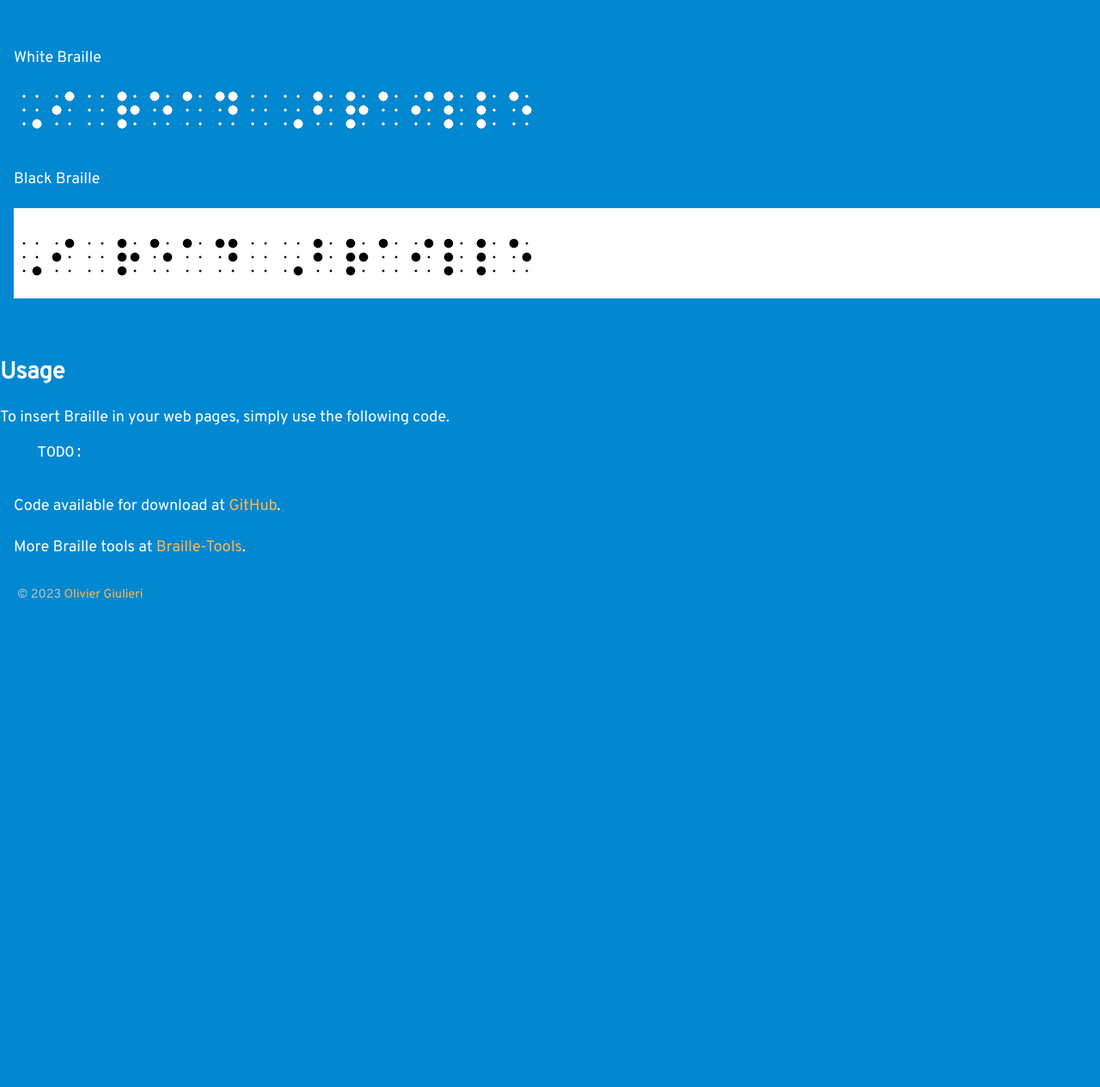
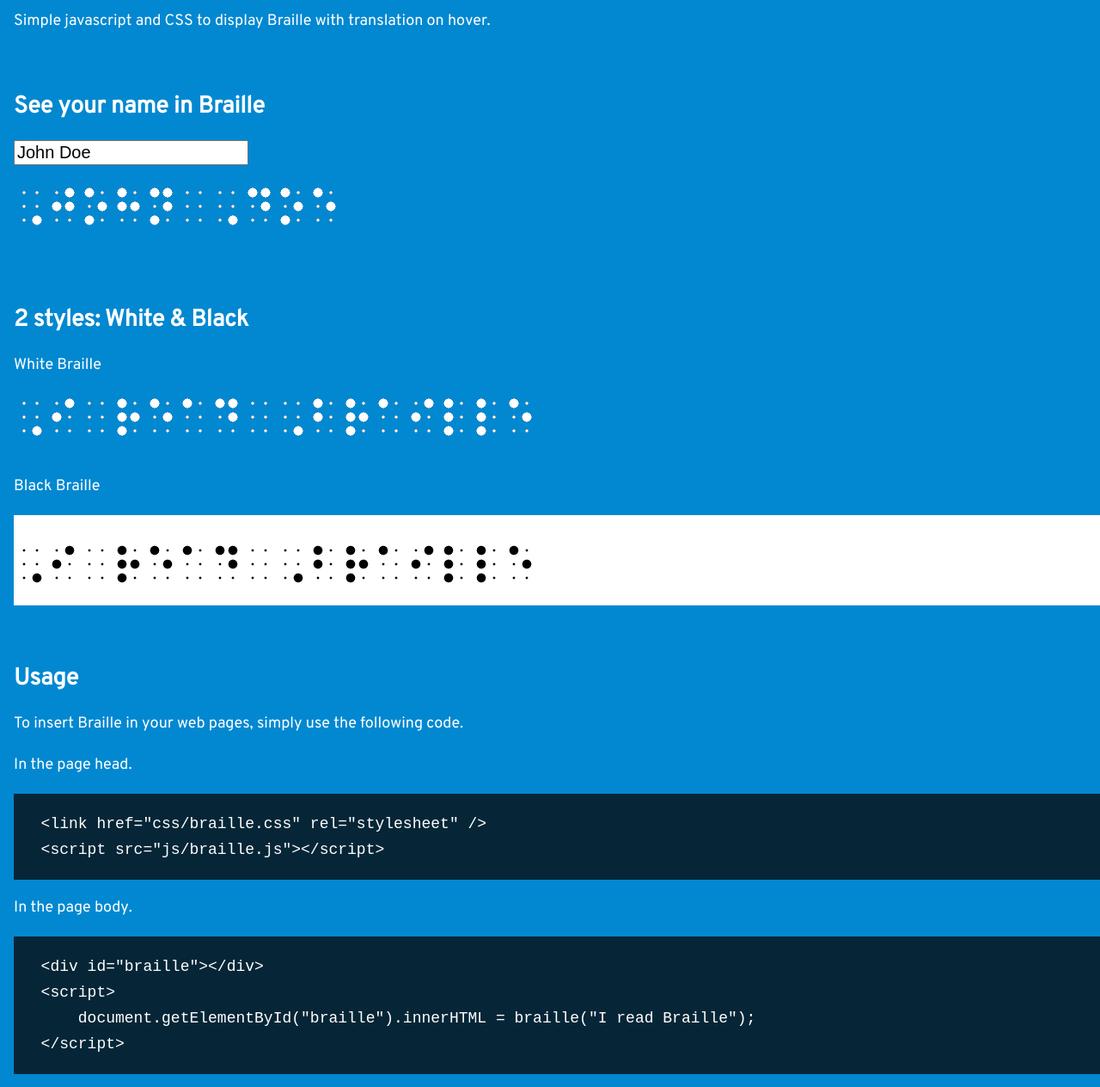
Before and after one commit to evoluteur/braille-text, a website: page index.html in a window 1280 px wide. Shown: the part 100-1364 px from the top of the page at 86% size. Before the commit the page ends 811 px from the top, so only its background shows below. Drawn offline with Linux system fonts and the light colour scheme.

Commit message:
Added "See your name inn Braille" + Cleanups.

```diff
--- a/css/demo.css
+++ b/css/demo.css
@@ -48,10 +48,12 @@ footer {
 section {
   position: relative;
   border-left: solid 6px transparent;
-  padding-left: 10px;
+  padding: 20px 0 10px 10px;
   line-height: 30px;
 }
-
+h1 {
+  font-size: 2em;
+}
 @media only screen and (max-width: 750px) {
   body {
     font-size: 15pt;
@@ -71,3 +73,12 @@ section {
   background: white;
   padding: 30px 0 0 0;
 }
+
+pre {
+  background-color: #062637;
+  color: white;
+  padding: 20px 10px;
+}
+input {
+  font-size: 20px;
+}
--- a/index.html
+++ b/index.html
@@ -23,7 +23,14 @@
     <link href="css/demo.css" rel="stylesheet" />
     <link href="css/braille.css" rel="stylesheet" />
     <script src="js/braille.js"></script>
-
+    <script>
+      const brName = (v) => {
+        document.getElementById("braille-name").innerHTML = braille(v);
+      };
+      const setup = () => {
+        brName("John Doe");
+      };
+    </script>
     <meta
       name="keywords"
       content="braille, display, animation, javascript, css"
@@ -34,47 +41,65 @@
     />
   </head>
 
-  <body>
+  <body onload="setup()">
     <section>
       <h1>Braille-Text</h1>
       <p>
-        Simple javascript and CSS to display Braille with translation hover
-        effect (for sighted people).<br /><br />
+        Simple javascript and CSS to display Braille with translation on hover.
       </p>
+    </section>
+
+    <section>
+      <h2>See your name in Braille</h2>
+      <p><input value="John Doe" onKeyUp="javascript:brName(this.value)" /></p>
+      <p id="braille-name"></p>
+    </section>
+
+    <section>
+      <h2>2 styles: White & Black</h2>
       <p>White Braille</p>
-      <div id="braille"></div>
+      <p id="braille"></p>
 
       <p>Black Braille</p>
-      <div id="braille2" class="black-br"></div>
-    </section>
+      <p id="braille2" class="black-br"></p>
       <script>
         const brMsg = braille("I read Braille");
         document.getElementById("braille").innerHTML = brMsg;
         document.getElementById("braille2").innerHTML = brMsg;
       </script>
-    <br />
-    <br />
+    </section>
+
+    <section>
       <h2>Usage</h2>
       <p>To insert Braille in your web pages, simply use the following code.</p>
+      <p>In the page head.</p>
       <pre>
-    TODO:
+  &lt;link href="css/braille.css" rel="stylesheet" />
+  &lt;script src="js/braille.js">&lt;/script>
 </pre
       >
-
-    <section>
+      <p>In the page body.</p>
+      <pre>
+  &lt;div id="braille">&lt;/div>
+  &lt;script>
+      document.getElementById("braille").innerHTML = braille("I read Braille");
+  &lt;/script>
+</pre
+      >
       <p>
         Code available for download at
         <a href="https://github.com/evoluteur/braille-text">GitHub</a>.
       </p>
       <p>
-        More Braille tools at
+        More Javascript and CSS forBraille at
         <a href="https://evoluteur.github.io/braille-tools/index.html"
           >Braille-Tools</a
         >.
       </p>
+      <p>
+        <br />
+        &#169; 2024 <a href="https://evoluteur.github.io/">Olivier Giulieri</a>
+      </p>
     </section>
-    <footer>
-      &#169; 2023 <a href="https://evoluteur.github.io/">Olivier Giulieri</a>
-    </footer>
   </body>
 </html>
```
Also changed, not shown: README.md, screenshots/themes.png (added), screenshots/your-name.png (added). Lines whose indentation alone changed are shown as unchanged.
